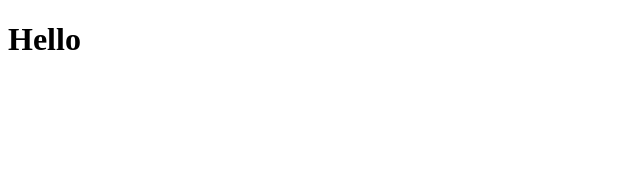
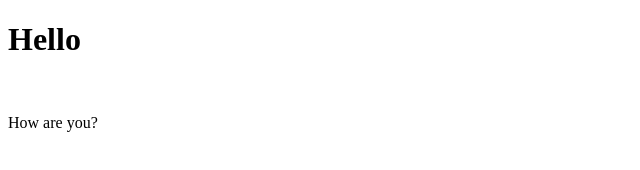
Before and after one commit to anandkv1973/datewithgit.sample, a plain HTML site: page index.html in a window 1280 px wide. Shown: the full height of the page, 0-640 px from the left. Drawn offline with Linux system fonts and the light colour scheme.

Commit message:
added some messages

```diff
--- a/index.html
+++ b/index.html
@@ -6,6 +6,7 @@
     <title>Document</title>
 </head>
 <body>
-    <h1>Hello</h1>
+    <h1>Hello</h1><br>
+    <p>How are you?</p>
 </body>
 </html>
```
